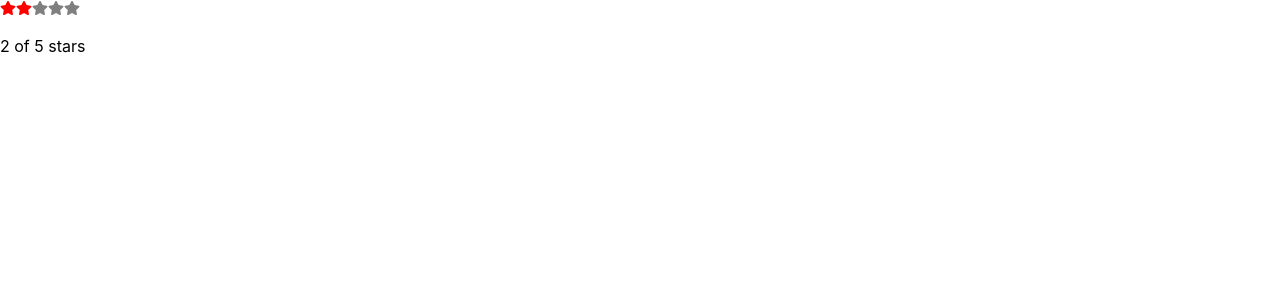
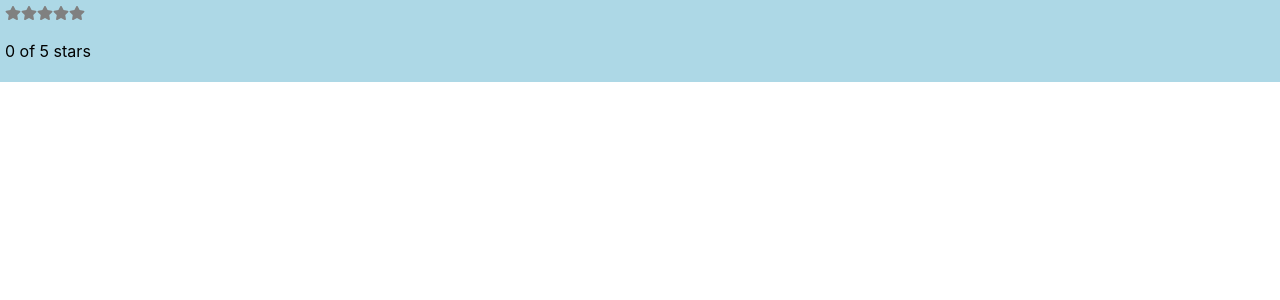
Before and after one commit to Alphamikey23/react-learning, a React (Create React App) app in the folder Chapter 6 React State Management/my-app/: page / in a window 1280 px wide. Shown: the top 300 px of the page. Built offline with nearby package versions, Linux system fonts and the light colour scheme.

Commit message:
before learning state in component trees

```diff
--- a/Chapter 6 React State Management/my-app/src/App.js
+++ b/Chapter 6 React State Management/my-app/src/App.js
@@ -4,43 +4,10 @@ import StarRating from './components/StarRating';
 import { FaStar } from "react-icons/fa";
 import React, { useState } from "react";
 
-const createArray = length => [...Array(length)];
-
-const Star = ( { selected = false}) => (
-  <FaStar color={selected ? "red" : "grey"} />
-)
-
-function App({ totalStars = 5}) {
-  const [selectedStars] = useState(2);
+export default function App() {
   return (
-    <>
-    {createArray(totalStars).map((n, i) => (
-      <Star key={i} selected={selectedStars > i} />
-    ))}
-    <p>
-      {selectedStars} of {totalStars} stars
-    </p>
-    </>
-  );
-    // <div className="App">
-    //   <header className="App-header">
-    //     <img src={logo} className="App-logo" alt="logo" />
-    //     <p>
-    //       Edit <code>src/App.js</code> and save to reload.
-    //     </p>
-    //     <a
-    //       className="App-link"
-    //       href="https://reactjs.org"
-    //       target="_blank"
-    //       rel="noopener noreferrer"
-    //     >
-    //       Learn React
-    //     </a>
-    //   </header>
-    //   <StarRating />
-    // </div>
-
-
+    <StarRating style={{ backgroundColor: "lightblue"}}
+    onDoubleClick={e => alert("double click")}
+    />
+  )
 }
-
-export default App;
--- a/Chapter 6 React State Management/my-app/src/components/StarRating.js
+++ b/Chapter 6 React State Management/my-app/src/components/StarRating.js
@@ -1,5 +1,4 @@
-import React from "react";
-import { FaStar } from "react-icons/fa";
+
 
 // const Star = ({selected = false}) => (
 //     <FaStar color={ selected ? "red" : "grey"} />
@@ -16,8 +15,54 @@ import { FaStar } from "react-icons/fa";
 // }
 
 
+import { FaStar } from "react-icons/fa";
+import React, { useState } from "react";
+
 const createArray = length => [...Array(length)];
 
-export default function StarRating({ totalStars = 5}) {
-    return createArray(totalStars).map((n, i) => <FaStar key={i} />);
+const Star = ( { selected = false, onSelect = f => f }) => (
+  <FaStar color={selected ? "red" : "grey"} onClick={ onSelect } />
+)
+
+export default function StarRating({ style = {}, totalStars = 5}) {
+  const [selectedStars, setSelectedStars ] = useState(0);
+  return (
+    <div style={{ padding: "5px", ...style}} >
+    {createArray(totalStars).map((n, i) => (
+      <Star
+      key={i}
+      selected = {selectedStars > i}
+      onSelect = {() => setSelectedStars(i+1)} />
+
+    ))}
+    <p>
+      {selectedStars} of {totalStars} stars
+    </p>
+    </div>
+  );
+
+
+
+    // <div className="App">
+    //   <header className="App-header">
+    //     <img src={logo} className="App-logo" alt="logo" />
+    //     <p>
+    //       Edit <code>src/App.js</code> and save to reload.
+    //     </p>
+    //     <a
+    //       className="App-link"
+    //       href="https://reactjs.org"
+    //       target="_blank"
+    //       rel="noopener noreferrer"
+    //     >
+    //       Learn React
+    //     </a>
+    //   </header>
+    //   <StarRating />
+    // </div>
+
+
+
+    //Hooks contain reusable code logic that is separate from the component tree
+
 }
```
